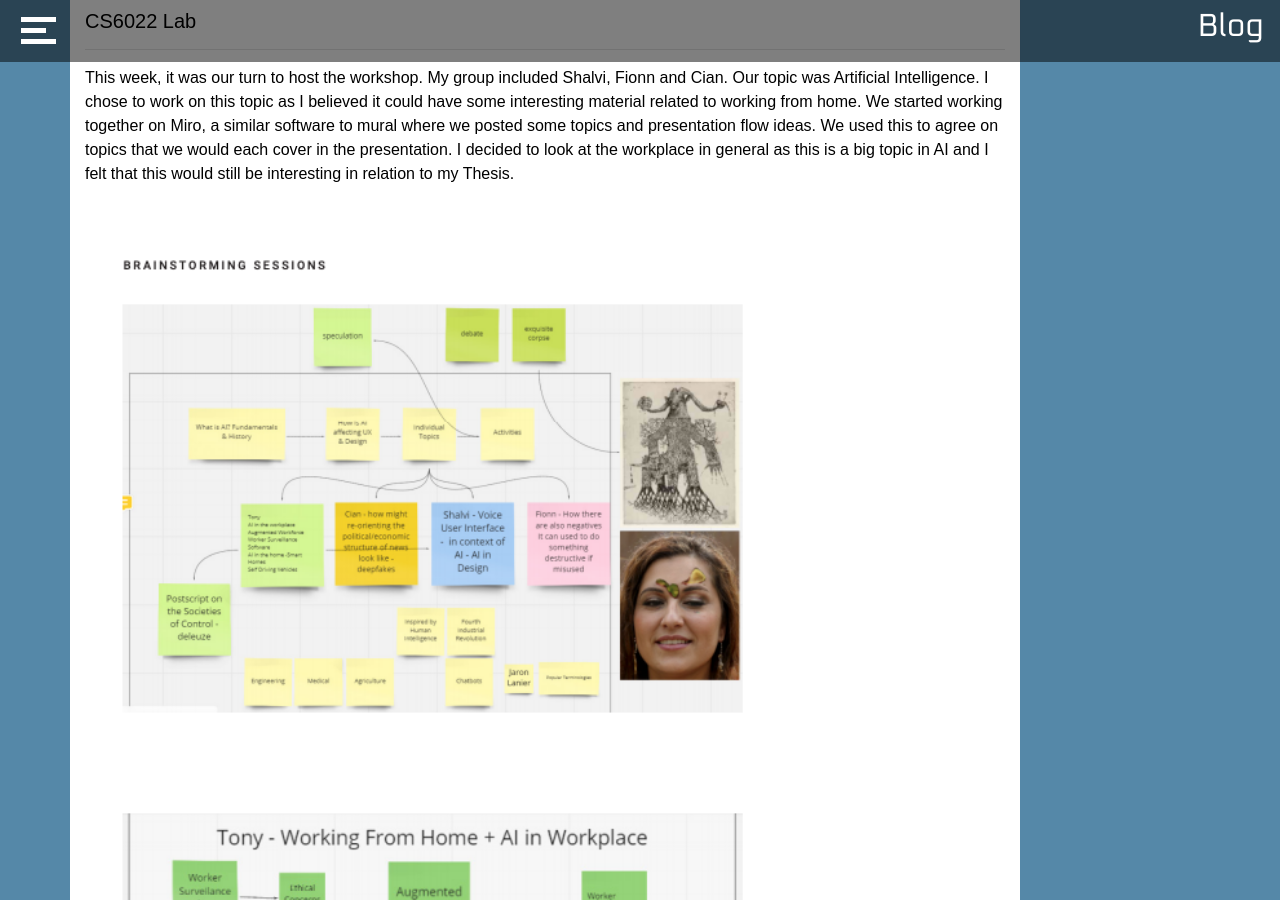
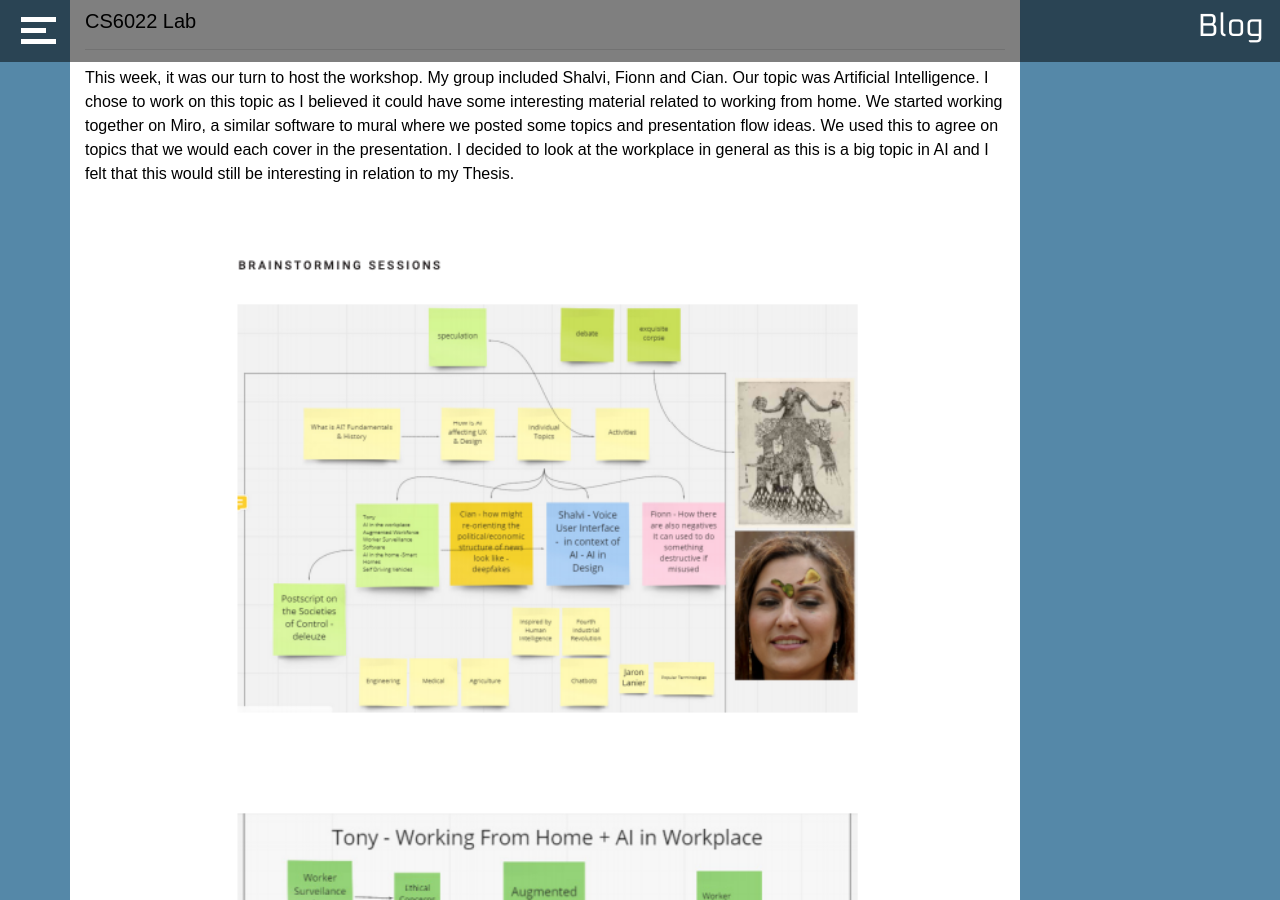
Before and after one commit to Tony8egan/www.TonesDesigns, a Jekyll site: the page built from Blog.markdown, in a window 1280 px wide and 900 px high, scrolled down 5415 px. Built offline with Jekyll 4.4.1, drawn with Linux system fonts in a browser that asks for light colours; nearby versions of some CDN libraries.

Commit message:
Update Blog.html

```diff
--- a/_layouts/Blog.html
+++ b/_layouts/Blog.html
@@ -236,7 +236,7 @@
             AI and I felt that this would still be interesting in relation to my Thesis. </p>
              <br>
             <br>
-            <img class = "img-fluid" src="images/Blog/Session16.png" alt="Lost image" style="object-fit: cover;width:75%">
+            <img class = "img-fluid" src="images/Blog/Session16.png" alt="Lost image" style="object-fit: cover;width:75%;display: block;margin-left: auto;margin-right: auto">
             <br>
             <br>
         <p style ="color:black" class ="desctiptiveText">Once we’d agreed on our presentation topic’s we started discussing the activities further.
@@ -247,13 +247,13 @@
             Finally, we had an activity that prompted participants to make prototypes using paper that we would do depending on time. </p>
              <br>
             <br>
-            <img class = "img-fluid" src="images/Blog/Session12.png" alt="Lost image" style="object-fit: cover;">
+            <img class = "img-fluid" src="images/Blog/Session12.png" alt="Lost image" style="object-fit: cover;width:75%;display: block;margin-left: auto;margin-right: auto">
             <br>
             <br>
-            <img class = "img-fluid" src="images/Blog/Session14.png" alt="Lost image" style="object-fit: cover;width:75%">
+            <img class = "img-fluid" src="images/Blog/Session14.png" alt="Lost image" style="object-fit: cover;width:75%;display: block;margin-left: auto;margin-right: auto">
             <br>
             <br>
-            <img class = "img-fluid" src="images/Blog/Session15.png" alt="Lost image" style="object-fit: cover;width:75%">
+            <img class = "img-fluid" src="images/Blog/Session15.png" alt="Lost image" style="object-fit: cover;width:75%;display: block;margin-left: auto;margin-right: auto">
             <br>
             <br>
         <p style ="color:black" class ="desctiptiveText">On the day of our presentation we met beforehand to review our slides and doublecheck that we were
@@ -266,17 +266,17 @@
             break before returning for the debate. </p>
             <br>
             <br>
-            <img class = "img-fluid" src="images/Blog/Session7.png" alt="Lost image" style="object-fit: cover;width:75%">
+            <img class = "img-fluid" src="images/Blog/Session7.png" alt="Lost image" style="object-fit: cover;width:75%;display: block;margin-left: auto;margin-right: auto;">
             <br>
             <br>
-            <img class = "img-fluid" src="images/Blog/Session8.png" alt="Lost image" style="object-fit: cover;width:75%">
+            <img class = "img-fluid" src="images/Blog/Session8.png" alt="Lost image" style="object-fit: cover;width:75%;display: block;margin-left: auto;margin-right: auto;">
             <br>
             <br>
 
-            <img class = "img-fluid" src="images/Blog/Session9.png" alt="Lost image" style="object-fit: cover;width:75%">
+            <img class = "img-fluid" src="images/Blog/Session9.png" alt="Lost image" style="object-fit: cover;width:75%;display: block;margin-left: auto;margin-right: auto;">
             <br>
             <br>
-            <img class = "img-fluid" src="images/Blog/Session10.png" alt="Lost image" style="object-fit: cover;width:75%">
+            <img class = "img-fluid" src="images/Blog/Session10.png" alt="Lost image" style="object-fit: cover;width:75%;display: block;margin-left: auto;margin-right: auto;">
             <br>
             <br>
         <p style ="color:black" class ="desctiptiveText">The debate consisted of two topics and we broke the class up into four groups, telling
@@ -288,10 +288,10 @@
             concern regarding AI. </p>
             <br>
         <br>
-            <img class = "img-fluid" src="images/Blog/Session5.png" alt="Lost image" style="object-fit: cover;width:75%">
+            <img class = "img-fluid" src="images/Blog/Session5.png" alt="Lost image" style="object-fit: cover;width:75%;display: block;margin-left: auto;margin-right: auto;">
             <br>
             <br>
-            <img class = "img-fluid" src="images/Blog/Session6.png" alt="Lost image" style="object-fit: cover;width:75%">
+            <img class = "img-fluid" src="images/Blog/Session6.png" alt="Lost image" style="object-fit: cover;width:75%;display: block;margin-left: auto;margin-right: auto;">
             <br>
             <br>
             <p style ="color:black" class ="desctiptiveText">We didn’t have time for the final activity but Shalvi explained it and shared the details
```
